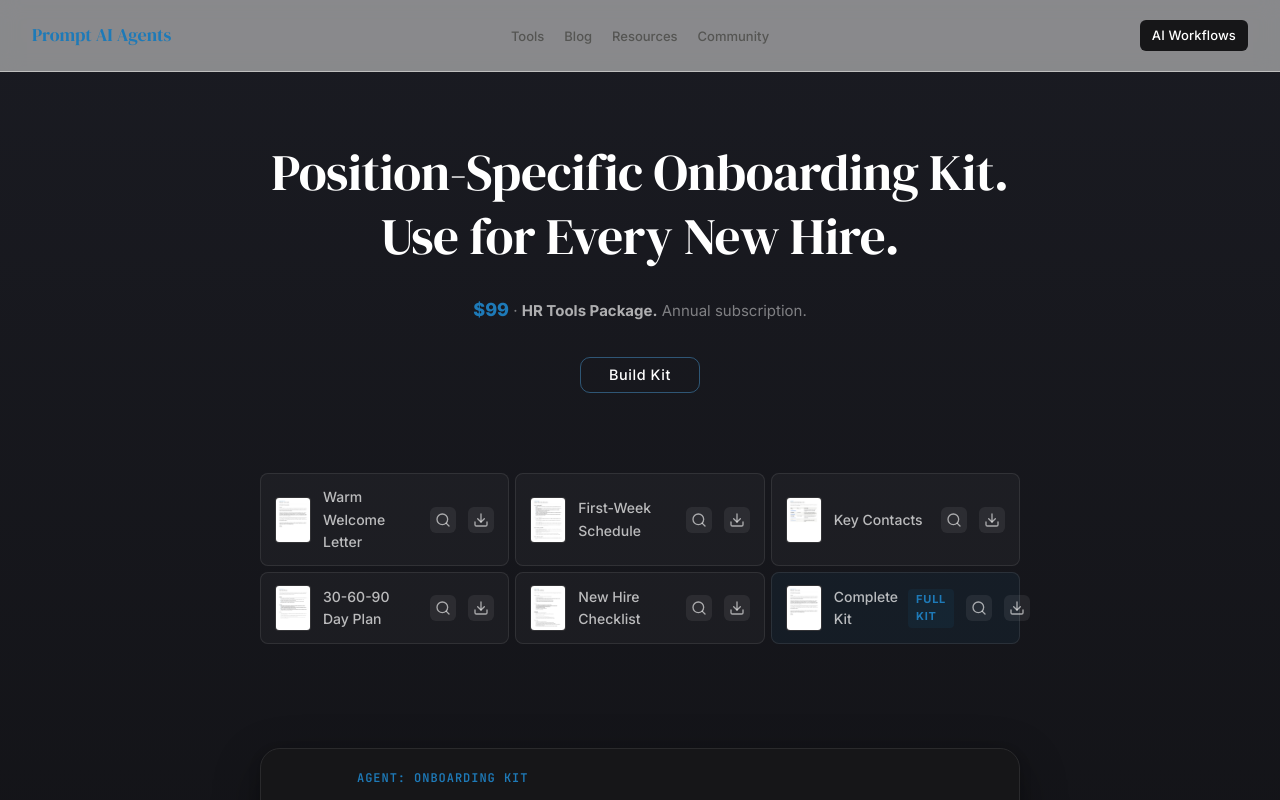
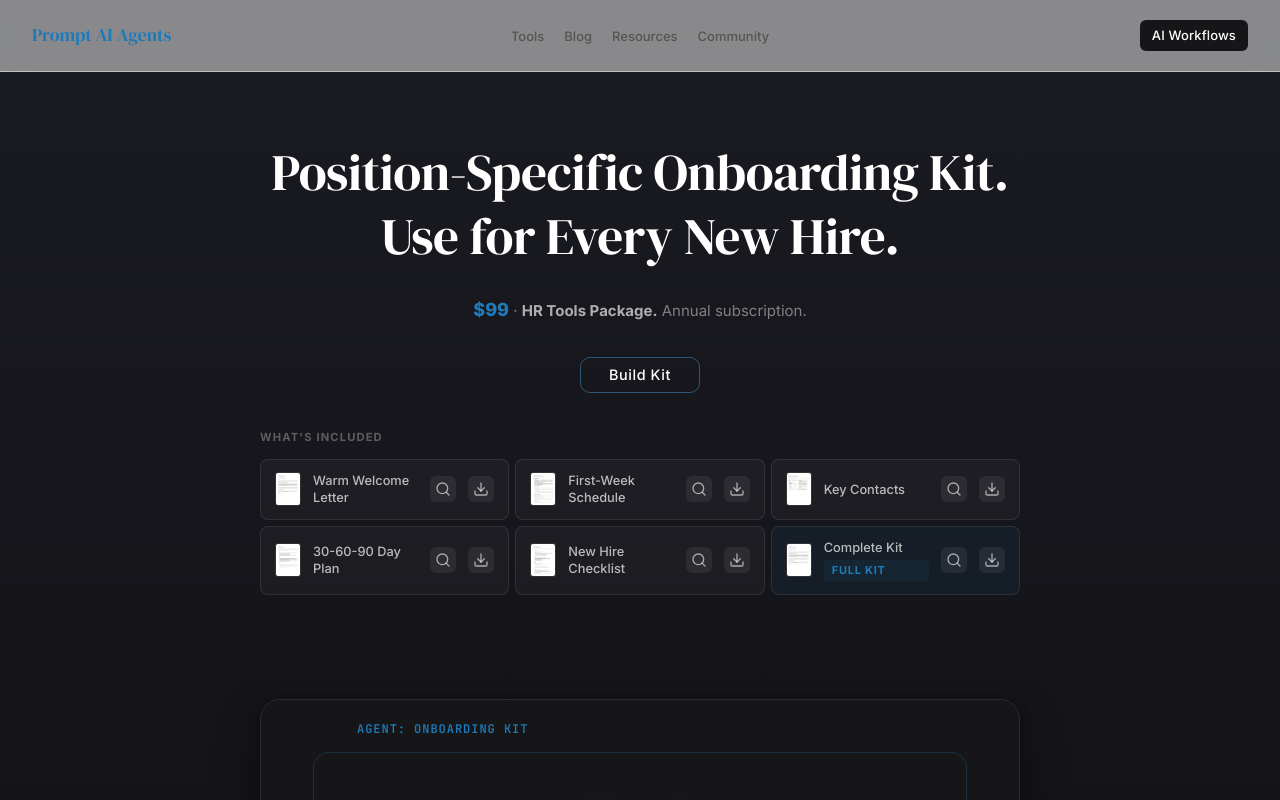
Before and after one commit to coolcalvin457-tech/agent-timesaver-nextjs, a Next.js app: page /onboarding-kit-builder in a window 1280 px wide. Shown: the top 800 px of the page. Built offline with nearby package versions, Linux system fonts and the light colour scheme.

Commit message:
Kit list polish: title clamp, tighter spacing, section label

```diff
--- a/app/globals.css
+++ b/app/globals.css
@@ -3634,9 +3634,9 @@ input, textarea {
 }
 
 .kit-list-thumb {
-  width: 36px;
-  height: 46px;
-  border-radius: 4px;
+  width: 26px;
+  height: 34px;
+  border-radius: 3px;
   overflow: hidden;
   flex-shrink: 0;
   border: 1px solid var(--border, #E4E4E2);
@@ -3644,13 +3644,14 @@ input, textarea {
 }
 
 .kit-list-title {
-  flex: 1;
-  font-size: 0.875rem;
+  font-size: 0.8rem;
   font-weight: 500;
   color: var(--text-primary);
-  display: flex;
-  align-items: center;
-  gap: 10px;
+  display: -webkit-box;
+  -webkit-line-clamp: 2;
+  -webkit-box-orient: vertical;
+  overflow: hidden;
+  line-height: 1.35;
 }
 
 .kit-list-badge {
--- a/app/onboarding-kit-builder/page.tsx
+++ b/app/onboarding-kit-builder/page.tsx
@@ -35,7 +35,7 @@ export default function OnboardingKitBuilderPage({
         {/* ── Hero section ─────────────────────────────────────── */}
         <section
           className="section"
-          style={{ paddingTop: "140px", paddingBottom: "40px" }}
+          style={{ paddingTop: "140px", paddingBottom: "20px" }}
         >
           <div className="container" style={{ textAlign: "center" }}>
             <h1
@@ -77,10 +77,20 @@ export default function OnboardingKitBuilderPage({
         {/* ── What's in the kit ─────────────────────────────────── */}
         <section
           className="section dark-kit-section"
-          style={{ paddingTop: "40px", paddingBottom: "40px" }}
+          style={{ paddingTop: "16px", paddingBottom: "40px" }}
         >
           <div className="container">
             <div style={{ maxWidth: "760px", margin: "0 auto" }}>
+              <p style={{
+                fontSize: "0.7rem",
+                fontWeight: 600,
+                letterSpacing: "0.1em",
+                textTransform: "uppercase",
+                color: "rgba(255,255,255,0.30)",
+                marginBottom: "12px",
+              }}>
+                What's included
+              </p>
               <KitPreviewCards />
             </div>
           </div>
--- a/components/KitPreviewCards.tsx
+++ b/components/KitPreviewCards.tsx
@@ -68,13 +68,13 @@ export default function KitPreviewCards() {
               />
             </div>
 
-            {/* Title */}
-            <span className="kit-list-title">
-              {item.title}
+            {/* Title + badge */}
+            <div style={{ flex: 1, minWidth: 0, display: "flex", flexDirection: "column", gap: "4px" }}>
+              <span className="kit-list-title">{item.title}</span>
               {item.featured && (
                 <span className="kit-list-badge">Full Kit</span>
               )}
-            </span>
+            </div>
 
             {/* Actions */}
             <div style={{ display: "flex", gap: "12px", alignItems: "center", flexShrink: 0 }}>
```
